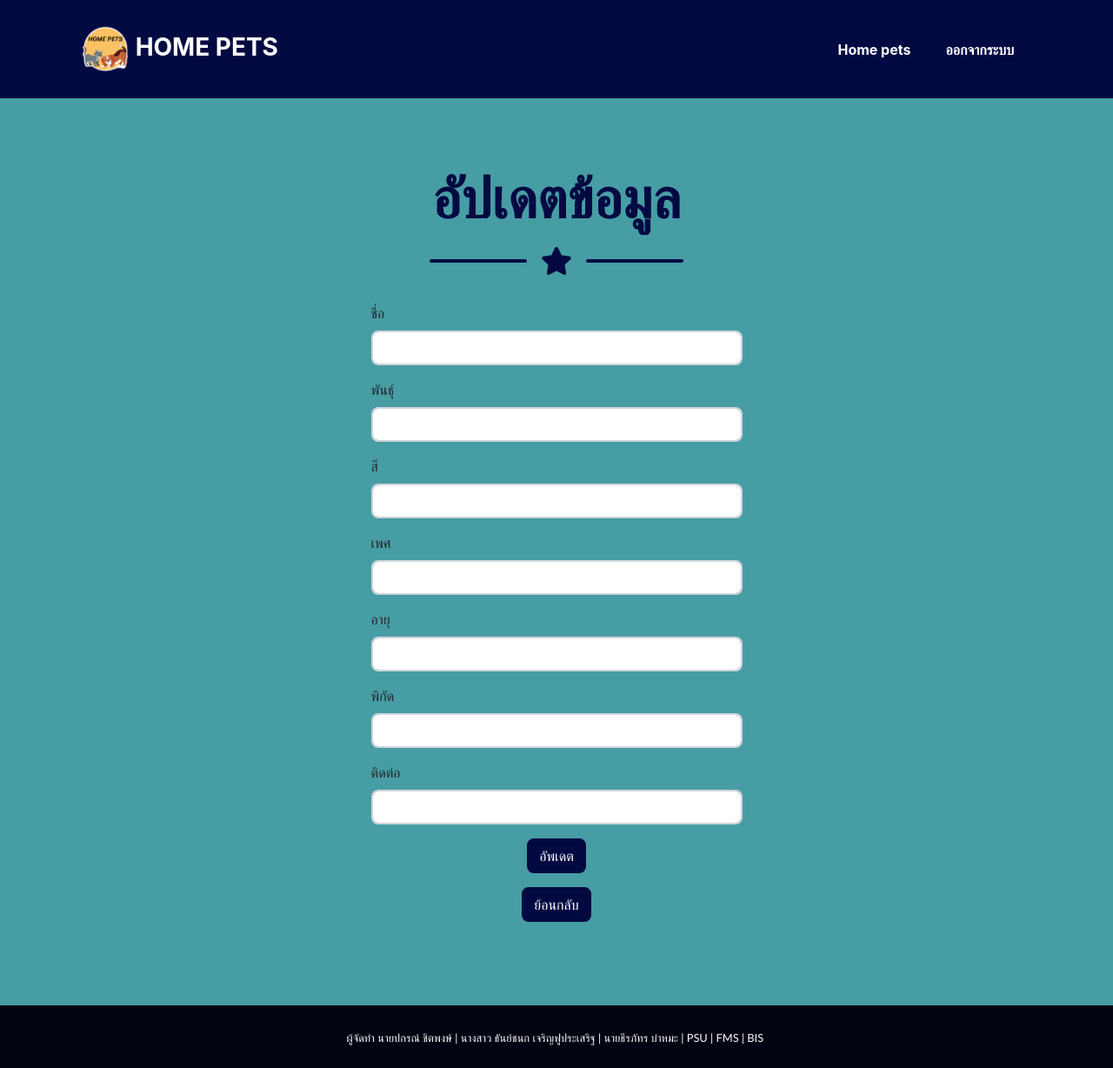
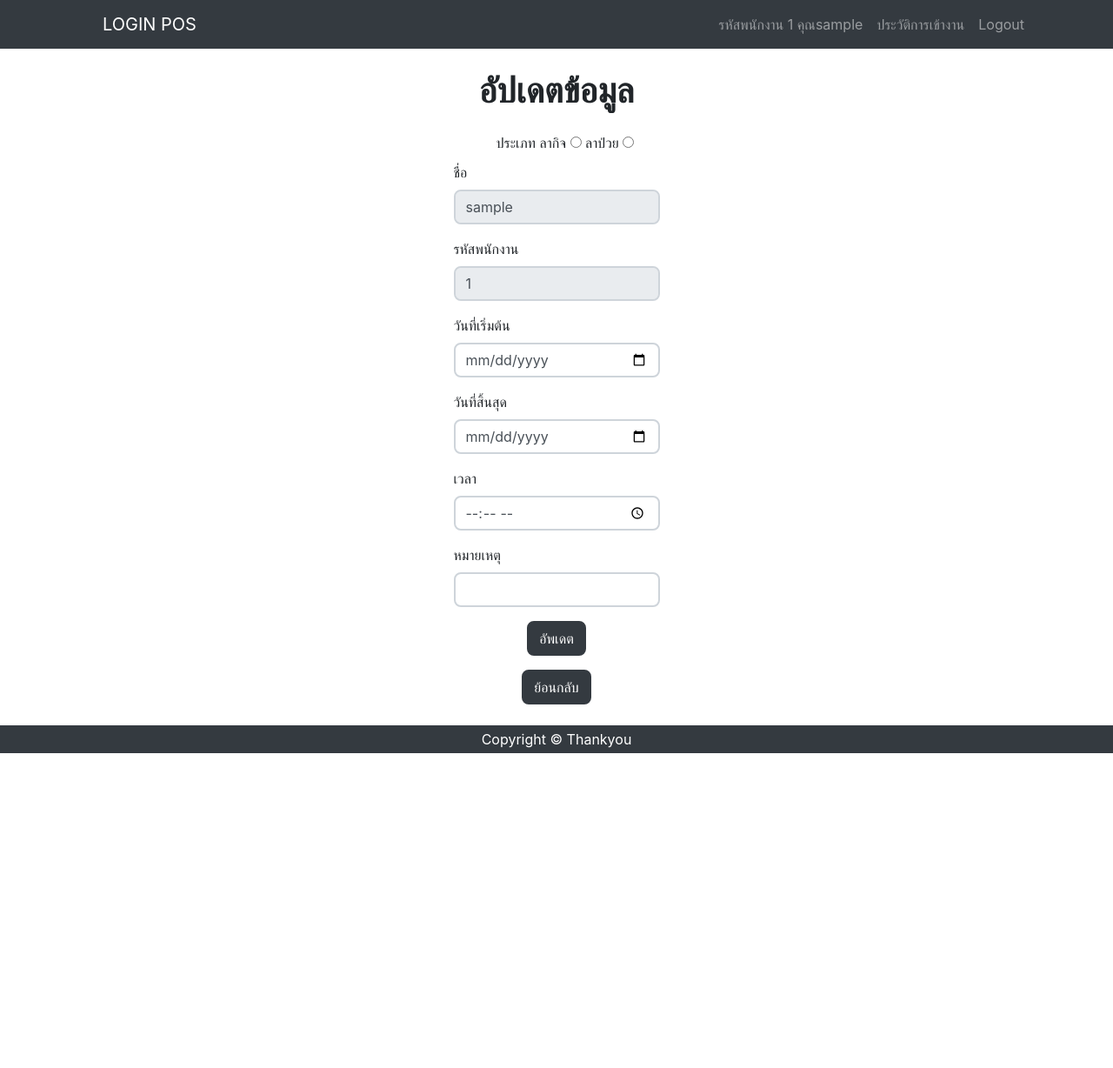
Before and after one commit to Thanchanokcha/Project_POS, a PHP site: page /project/system/update_user.php in a window 1280 px wide. Shown: the whole page at 87% size. After the commit the page ends 866 px from the top, so only its background shows below. Run offline with PHP 8.4, Linux system fonts and the light colour scheme; the visitor is signed in with stand-in values (Sample User, id 1); data that the repository does not hold is empty; some libraries are stand-ins or nearby versions; some web fonts are replaced.

Commit message:
Add files via upload

```diff
--- a/system/admin.php
+++ b/system/admin.php
@@ -82,7 +82,7 @@
                 <div class="col-lg-4" ><br>
                     <!-- Search widget-->
                     <div class="card mb-4">
-                        <center><div class="card-header">Login System</div></center>
+                        <center><div class="card-header">Login System for Admin</div></center>
 
 
 <div class="card-body">
--- a/system/css/body.css
+++ b/system/css/body.css
@@ -1,4 +1,6 @@
 /* latin */
+
+
 @font-face {
     font-family: 'SB Body';
     font-style: italic;
--- a/system/show_user.php
+++ b/system/show_user.php
@@ -52,7 +52,7 @@
                 <div class="collapse navbar-collapse" id="navbarSupportedContent">
                 <ul class="navbar-nav ms-auto mb-2 mb-lg-0">
                     <li class="nav-item"><a class="nav-link" href="show_user.php">Admin</a></li>
-			        <li class="nav-item"><a class="nav-link" href="login.php">Logout</a></li>
+			        <li class="nav-item"><a class="nav-link active" aria-current="page" href="login.php">Logout</a></li>
      			    <!-- <li class="active"><a href="admin_login.php">Admin</a></li> -->
                 </ul>
                 </div>
--- a/system/update_user.php
+++ b/system/update_user.php
@@ -8,32 +8,27 @@
 		$sql = "SELECT * FROM post WHERE user_id = " . $_GET['user_id'];
 		$result = mysqli_query($con, $sql);
 		$row_update = mysqli_fetch_array($result);
-		$user_id = $row_update['user_id'];
-		// $type = $row_update['user_type'];
+		$type =$row_update['user_type'];
 		$name = $row_update['user_name'];
-		$breed = $row_update['user_breed'];
-		$color = $row_update['user_color'];
-		$gender = $row_update['user_gender'];
-		$age = $row_update['user_age'];
-		// $date = $row_update['user_date'];
-		$location = $row_update['user_location'];
-		$contact = $row_update['user_contact'];
-		// $img = $row_update['user_img'];
+		$id = $row_update['user_id'];
+		$date1 = $row_update['user_date1'];
+		$date2 = $row_update['user_date2'];
+        $time = $row_update['user_time'];
+		$note = $row_update['user_note'];
 	}
 
 	//check whether update button is clicked
 	if (isset($_POST['update'])) {
+
 		$user_id = $_POST['id'];
 		// $type =$_POST['user_type'];
+		$type =$_POST['user_type'];
 		$name = $_POST['user_name'];
-		$breed = $_POST['user_breed'];
-		$color = $_POST['user_color'];
-		$gender = $_POST['user_gender'];
-		$age = $_POST['user_age'];
-		// $date =$_POST['user_date'];
-		$location =$_POST['user_location'];
-		$contact =$_POST['user_contact'];
-		// $img =$_POST['user_img'];
+		$id = $_POST['user_id'];
+		$date1 =$_POST['user_date1'];
+		$date2 =$_POST['user_date2'];
+        $time =$_POST['user_time'];
+		$note =$_POST['user_note'];
 
 		//สร้างตัวแปร validate_error เพื่อเช็ค error
 		$validate_error = false;
@@ -42,7 +37,7 @@
 
 
 		if (!$validate_error) {
-			$sql = "UPDATE post SET user_name = '" . $name . "', user_breed = '" . $breed . "' , user_color = '" . $color . "', user_gender = '" . $gender . "' , user_age = '" . $age . "', user_location = '" . $location . "', user_contact = '" . $contact . "'  WHERE user_id = " . $user_id;
+			$sql = "UPDATE post SET  user_type = '" . $type . "' , user_name = '" . $name . "', user_date1 = '" . $date1 . "' , user_date2 = '" . $date2 . "', user_time = '" . $time . "', user_note = '" . $note . "'  WHERE user_id = " . $user_id;
 
 			if (mysqli_query($con, $sql)) {
 				header ("location: show_user.php");
@@ -52,128 +47,131 @@
 		}
 	}
 ?>
+<!DOCTYPE html>
+<html lang="en">
+    <head>
+        <meta charset="utf-8" />
+        <meta name="viewport" content="width=device-width, initial-scale=1, shrink-to-fit=no" />
+        <meta name="description" content="" />
+        <meta name="author" content="" />
+        <link rel="stylesheet" href="/lib/bootstrap.min.css">
+        <script src="/lib/jquery-1.12.2.min.js"></script>
+        <script src="/lib/bootstrap.min.js"></script>
+        <script src="https://code.jquery.com/jquery-2.1.3.min.js"></script>
+        <script src="https://use.fontawesome.com/releases/v5.15.3/js/all.js" crossorigin="anonymous"></script>
+		<script src="https://cdnjs.cloudflare.com/ajax/libs/sweetalert/1.1.3/sweetalert-dev.js"></script>
+		<link rel="stylesheet" href="https://cdnjs.cloudflare.com/ajax/libs/sweetalert/1.1.3/sweetalert.css">
+        <link href="css/styles.css" rel="stylesheet" />
+        <link href="https://fonts.googleapis.com/icon?family=Material+Icons"  rel="stylesheet">
+        <title>LOGIN POS</title> <!-- ชื่อเว็บ -->
 
-<!DOCTYPE html>
-<html>
-<head>
-<title>HOME PETS</title>
-	<!-- <meta content="width=device-width, initial-scale=1.0" name="viewport" >
-	<link rel="stylesheet" href="css/bootstrap.min.css" type="text/css" /> -->
-	<meta name="viewport" content="width=device-width, initial-scale=1, shrink-to-fit=no">
-    <meta name="description" content="">
-    <meta name="author" content="">
-	<!-- Font Awesome icons (free version)-->
-    <script src="https://cdnjs.cloudflare.com/ajax/libs/font-awesome/5.13.0/js/all.min.js"
-        crossorigin="anonymous"></script>
+
+        <!-- ไอคอนชื่อเว็บ-->
+        <link rel="icon" type="image/x-icon" href="assets/CPALL1.png" />
         <!-- Core theme CSS (includes Bootstrap)-->
-    <link href="css/styles.css" rel="stylesheet">
-    <!-- Fonts CSS-->
-	<link rel="stylesheet" href="css/heading.css">
-    <link rel="stylesheet" href="css/body.css">
+        <link href="css/styles.css" rel="stylesheet" />
+        <!-- <style>
+        dialog {
+            background-color:whitesmoke;
+            color: rgb(0, 0, 0);
+            border: 1px solid rgba(0,0,5,0.3) ;
+            border-radius: 30px;
+            bottom: 0;
+            padding:20px;
+            box-shadow: 0 3px 7px rgba(0,0,0,0.3);
+            box-sizing: content-box;
+            width: 500px;
+            /*margin-top:7em;
+            max-width:25em;
+             */
+            }
+        </style> -->
     </head>
 
-<body id="page-top">
-	<nav class="navbar navbar-expand-lg bg-secondary fixed-top" id="mainNav">
-        <div class="container"><a class="navbar-brand js-scroll-trigger" href="index.php"><img src="assets/img/image0_copy.png" height="55" width="55">      HOME PETS</a>
-            <button class="navbar-toggler navbar-toggler-right font-weight-bold bg-primary text-white rounded"
-                type="button" data-toggle="collapse" data-target="#navbarResponsive" aria-controls="navbarResponsive"
-                aria-expanded="false" aria-label="Toggle navigation">Menu<i class="fas fa-bars"></i></button>
-            <div class="collapse navbar-collapse" id="navbarResponsive">
-                <ul class="navbar-nav ml-auto">
-                    <li class="nav-item mx-0 mx-lg-1"><a class="nav-link py-3 px-0 px-lg-3 rounded js-scroll-trigger"
-                            href="index.php">Home pets</a>
-                    </li>
-                    <li class="nav-item mx-0 mx-lg-1"><a class="nav-link py-3 px-0 px-lg-3 rounded js-scroll-trigger" href="logout.php">ออกจากระบบ</a></li>
+    <!-- <body class="py-5 bg-light border-bottom mb-4"> -->
+    <body>
+        <!-- Responsive navbar-->
+        <nav class="navbar navbar-expand-lg navbar-dark bg-dark">
+            <div class="container">
+                <!-- ชื่อระบบมุมซ้าย -->
+                <div class="col-md-5"><a class="navbar-brand" href="#!">LOGIN POS</a></div>
+                <button class="navbar-toggler" type="button" data-bs-toggle="collapse" data-bs-target="#navbarSupportedContent" aria-controls="navbarSupportedContent" aria-expanded="false" aria-label="Toggle navigation"><span class="navbar-toggler-icon"></span></button>
+                <div class="collapse navbar-collapse" id="navbarSupportedContent">
+                    <ul class="navbar-nav ms-auto mb-2 mb-lg-0">
+                        <!-- แถมเมนู -->
+
+                        <?php if (isset($_SESSION['id'])) { ?>
+                        <li class="nav-item"><a class="nav-link"> รหัสพนักงาน&nbsp;<?php echo $_SESSION['id']; ?>&nbsp;คุณ<?php echo $_SESSION['name']; ?></a></li>
+		                <?php }  ?>
+                        <li class="nav-item"><a class="nav-link" href="history.php">ประวัติการเข้างาน</a></li>
+			            <li class="nav-item"><a class="nav-link" href="login.php">Logout</a></li>
+                        <!-- <li class="nav-item"><a class="nav-link" href="#!">Contact</a></li> -->
+                        <!-- <li class="nav-item"><a class="nav-link active" aria-current="page" href="#">Blog</a></li> -->
                     </ul>
                 </div>
             </div>
         </nav>
 
-<header class="masthead bg-primary">
+<header><br>
 <div class="container">
 	<div class="row justify-content-center">
-		<div class="col-md-5 col-md-offset-4 well">
+		<div class="col-md-3 col-md-offset-4 well">
 			<form role="form" action="<?php echo $_SERVER['PHP_SELF']; ?>" method="post" name="updateform">
 				<fieldset>
 
-					<h1 class="masthead-heading mb-0 text-secondary text-center">อัปเดตข้อมูล</h1>
+					<h1 class="masthead-heading mb-0 text text-center">อัปเดตข้อมูล</h1>
         			<!-- Icon Divider-->
-       				 <div class="divider-custom">
-           				<div class="divider-custom-line"></div>
-            			<div class="divider-custom-icon"><i class="fas fa-star"></i></div>
-            			<div class="divider-custom-line"></div>
-        			</div>
 
 					<!--14.display old info in text field -->
 					<div class="form-group">
 						<input type="hidden" name="id" value="<?php echo $user_id; ?>" />
-
-						<label for="name">ชื่อ</label>
-						<input type="text" name="user_name"  required value="<?php echo $name; ?>" class="form-control" />
+						<br>
+                                   <div class="form-check">
+								   			<center>
+                                            <label for="name">ประเภท</label>
+                                            <label class="form-check-label" for="name">ลากิจ</label>
+                                            <input type="radio" name="user_type" value="ลากิจ">
+                                            <label class="form-check-label" for="name">ลาป่วย</label>
+                                            <input type="radio" name="user_type" value="ลาป่วย">
+											</center>
                                         </div>
 
-					<!-- <div class="form-group">
-					<label for="name">ประเภท</label>
-						<br><center>
-						<label for="name">สุนัข</label>
-						<input type="radio" name="user_type" value="<?php echo $type; ?>"/><img src="https://cdn.discordapp.com/attachments/881810685317742603/900789788142096424/3089512.png" height="55" width="55">
-						<label for="name">แมว</label>
-						<input type="radio" name="user_type" value="<?php echo $type; ?>"/><img src="https://cdn.discordapp.com/attachments/881810685317742603/900789782878240798/1864514.png" height="55" width="55"></center>
-					</div> -->
+                                        <div class="form-group col-md-15">
+                                            <label for="name">ชื่อ</label>
+                                            <input type="text" name="user_name" placeholder="" required value="<?php echo $_SESSION['name']; ?>"readonly class="form-control" />
+                                        </div>
 
-					<!-- <div class="form-group">
-					<form action="" method="post" enctype="multipart/form-data">
-						<center>
-						<input type="file" name="user_img" required value="<?php echo $img; ?>" accept="image/jpeg, image/png, image/jpg"> <br>
-						<font color="secondary">*อัพโหลดได้เฉพาะ .jpeg , .jpg , .png </font>
-						</center> -->
-                        <!-- <button type="submit" class="btn btn-secondary">อัพโหลด</button> -->
-                    <!-- </form>
-					</div> -->
+                                        <div class="form-group col-md-15">
+                                            <label for="name">รหัสพนักงาน</label>
+                                            <input type="id" name="user_id" placeholder="" required value="<?php echo $_SESSION['id']; ?>"readonly class="form-control" />
+                                        </div>
 
 
-					<div class="form-group">
-						<label for="name">พันธุ์</label>
-						<input type="text" name="user_breed"  required value="<?php echo $breed; ?>" class="form-control" />
+                                        <div class="form-group col-md-15">
+                                            <label for="name">วันที่เริ่มต้น</label>
+                                            <input type="date" name="user_date1" required class="form-control" />
                                         </div>
 
-					<div class="form-group">
-					<label for="name">สี</label>
-						<input type="text" name="user_color" required value="<?php echo $color; ?>" class="form-control" />
+                                        <div class="form-group col-md-15">
+                                            <label for="name">วันที่สิ้นสุด</label>
+                                            <input type="date" name="user_date2" required class="form-control" />
                                         </div>
 
-					<div class="form-group">
-					<label for="name">เพศ</label>
-						<input type="text" name="user_gender" required value="<?php echo $gender; ?>" class="form-control">
+                                        <div class="form-group col-md-15">
+                                            <label for="name">เวลา</label>
+                                            <input type="time" name="user_time"  required class="form-control" />
                                         </div>
 
-					<!-- <div class="form-group">
-					<label for="name">เพศ</label>
-                        <select name="user_gender"required value = "<?php echo $gender; ?>" class="form-control">
-                            <option value="ตัวผู้">ตัวผู้</option>
-                            <option value="ตัวเมีย">ตัวเมีย</option>
-                            <option value="ไม่ทราบ">ไม่ทราบ</option>
-                        </select>
-					</div> -->
-
-					<div class="form-group">
-					<label for="name">อายุ</label>
-						<input type="text" name="user_age"  required value="<?php echo $age; ?>" class="form-control" />
+                                        <div class="form-group col-md-15">
+                                            <label for="name">หมายเหตุ</label>
+                                            <input type="text" name="user_note" required class="form-control" />
                                         </div>
 
-					<div class="form-group">
-					<label for="name">พิกัด</label>
-						<input type="text" name="user_location"  required value="<?php echo $location; ?>" class="form-control" />
-					</div>
-
-					<div class="form-group">
-					<label for="name">ติดต่อ</label>
-						<input type="text" name="user_contact"  required value="<?php echo $contact; ?>" class="form-control" />
 					</div>
 
 					<center>
 					<div class="form-group">
-						<input type="submit" name="update" value="อัพเดต" class="btn btn-secondary"/>
+						<input type="submit" name="update" value="อัพเดต" class="btn btn-dark"/>
 					</div>
 					</center>
 				</fieldset>
@@ -185,10 +183,16 @@
 	</div>
 </div>
 <!-- <br> -->
-<center><button onclick="document.location='show_user.php'" class="btn btn-secondary">ย้อนกลับ</button></center>
+<center><button onclick="document.location='history.php'" class="btn btn-dark">ย้อนกลับ</button></center>
 </header>
-<!-- Copyright Section-->
-<section class="copyright py-4 text-center text-white">
-<div class="container"><small class="pre-wrap">ผู้จัดทำ นายปกรณ์ ชิตพงษ์ | นางสาว ธันย์ชนก เจริญฟูประเสริฐ | นายธีรภัทร บ่าหมะ | PSU | FMS | BIS </small></div></section>
+<br>
+        <!-- Footer-->
+        <footer class="py-1 bg-dark">
+            <div class="container"><p class="m-0 text-center text-white">Copyright &copy; Thankyou</p></div>
+        </footer>
+        <!-- Bootstrap core JS-->
+        <script src="https://cdn.jsdelivr.net/npm/bootstrap@5.1.3/dist/js/bootstrap.bundle.min.js"></script>
+        <!-- Core theme JS-->
+        <script src="js/scripts.js"></script>
     </body>
 </html>
```
Also changed, not shown: system/history.php (added, +139 -0 lines), system/index.php (+8 -8 lines). Lines whose indentation alone changed are shown as unchanged.
